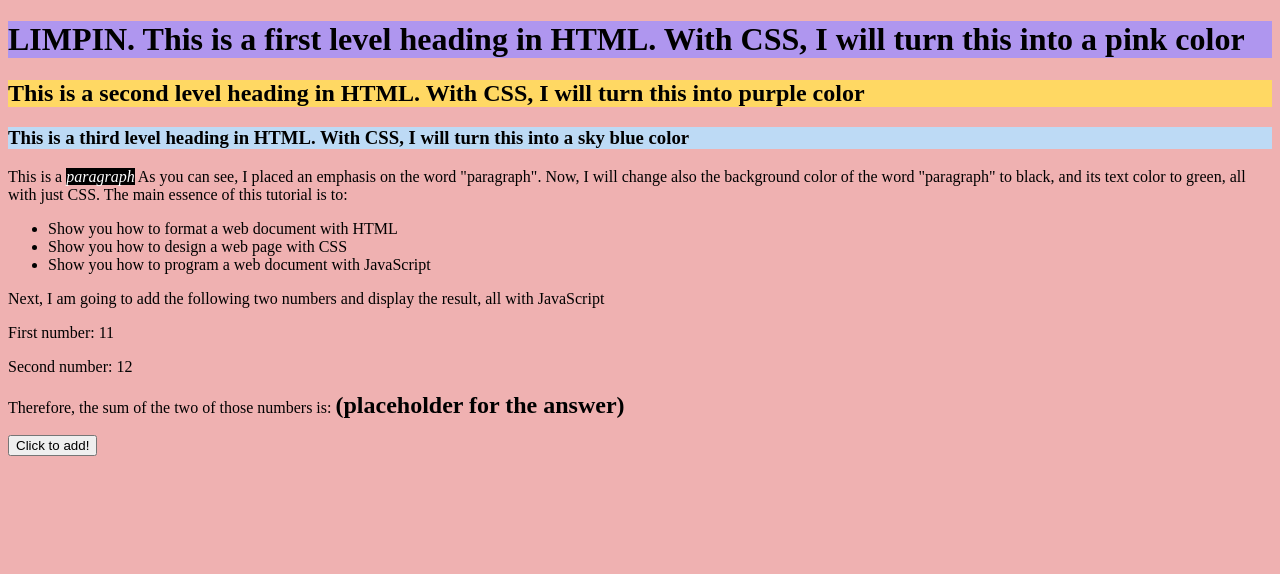
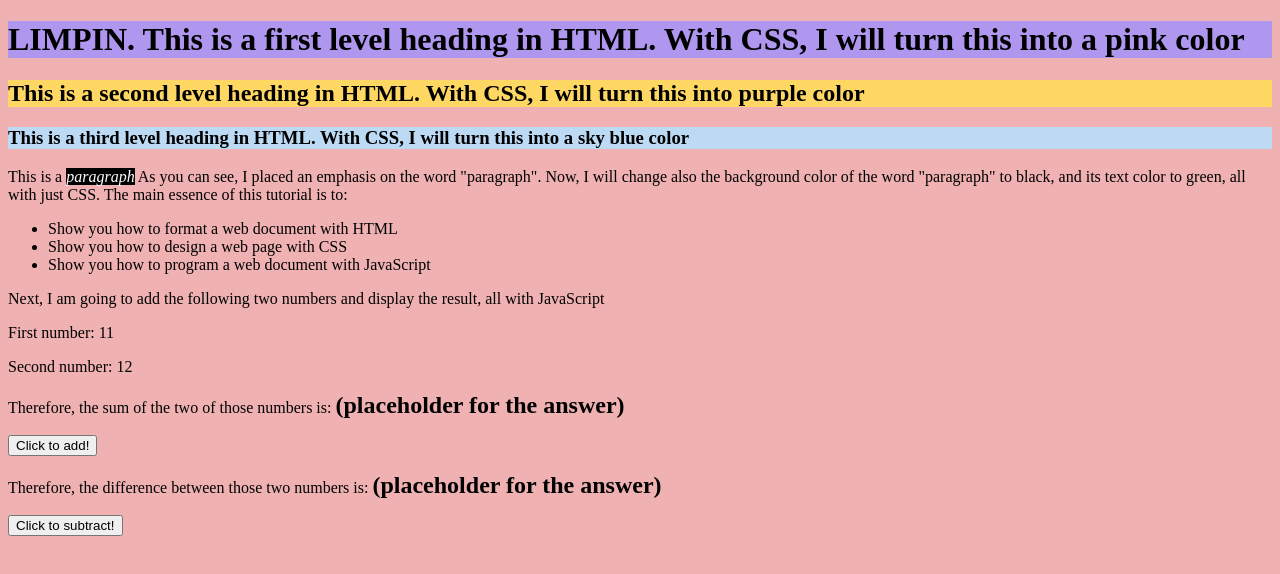
Before and after one commit to louvi11a/exer1, a plain HTML site: page index.html in a window 1280 px wide. Drawn offline with Linux system fonts and the light colour scheme.

Commit message:
Update index.html

```diff
--- a/index.html
+++ b/index.html
@@ -25,6 +25,10 @@
     <p>Therefore, the sum of the two of those numbers is: <strong id="answer" style="font-size: 24px; font-weight: bold;">(placeholder for the answer)</strong></p>
     <input type="button" id="sumButton" value="Click to add!">
 
+    <p>Therefore, the difference between those two numbers is: <strong id="answer" style="font-size: 24px; font-weight: bold;">(placeholder for the answer)</strong></p>
+    <input type="button" id="subtractButton" value="Click to subtract!">
+
+
     <script src="javascript/script.js"></script>
 
 </body>
```
